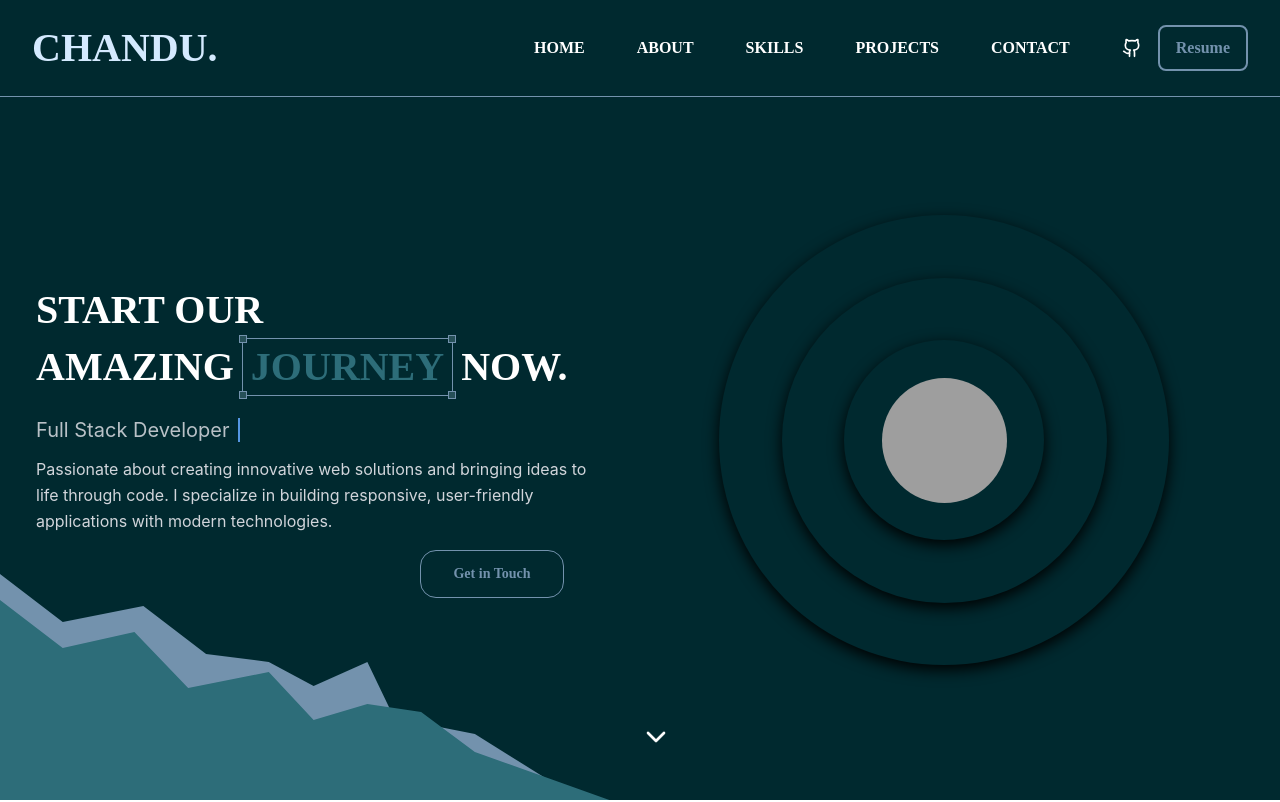
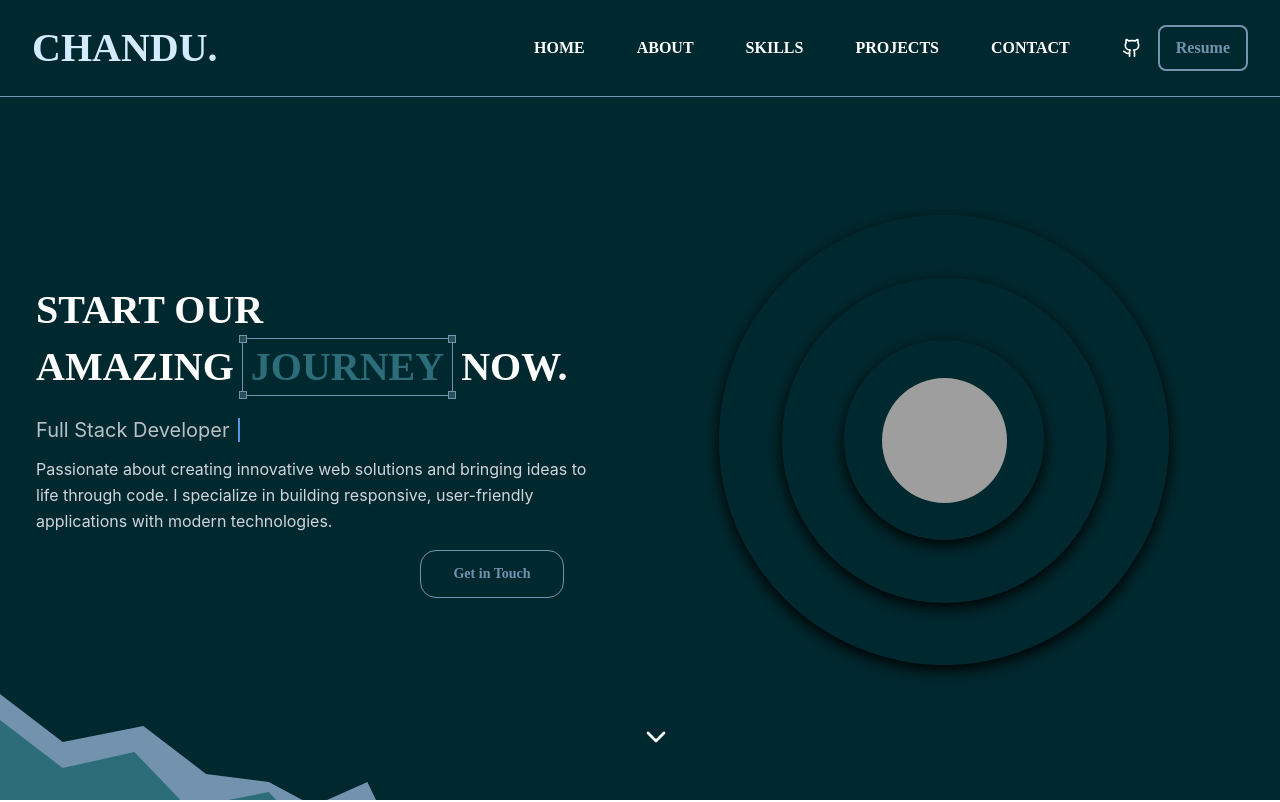
Before and after one commit to ChanduSpace/portfolioReact, a React (Vite) app: page / in a window 1280 px wide. Shown: the top 802 px of the page. Built offline with nearby package versions, Linux system fonts and the light colour scheme; grey boxes are pictures that could not be loaded.

Commit message:
hero page updated

```diff
--- a/src/components/Hero.jsx
+++ b/src/components/Hero.jsx
@@ -26,11 +26,11 @@ const Hero = () => {
   return (
     <section
       id="home"
-      className="relative bg-[#00292f] flex items-center justify-center min-h-screen w-full overflow-hidden"
+      className="relative bg-[#00292f] flex items-center justify-center lg:h-full w-full overflow-hidden h-[100vh]"
     >
       {/* Geometric shapes */}
       <div
-        className="absolute bottom-2.5 left-0 h-screen w-[70vw] z-10 bg-[rgb(115,146,173)] animate-[corner-1-animation_0.5s_linear]"
+        className="absolute bottom-2.5 left-0 h-screen w-[70vw] z-10 bg-[rgb(115,146,173)] animate-[corner-1-animation_0.5s_linear] hidden md:block"
         style={{
           clipPath:
             "polygon(0% 73%, 7% 79%, 16% 77%, 23% 83%, 30% 84%, 35% 87%, 41% 84%, 44% 91%, 53% 93%, 63% 100%, 0% 100%)",
@@ -38,16 +38,17 @@ const Hero = () => {
       ></div>
 
       <div
-        className="absolute bottom-0 left-0 h-screen w-[70vw] z-[11] bg-[#2d6d79] animate-[corner-2-animation_0.5s_linear]"
+        className="absolute bottom-0 left-0 h-screen w-[70vw] z-[11] bg-[#2d6d79] animate-[corner-2-animation_0.5s_linear] hidden md:block"
         style={{
           clipPath:
             "polygon(0 75%, 7% 81%, 15% 79%, 21% 86%, 30% 84%, 35% 90%, 41% 88%, 47% 89%, 53% 94%, 68% 100%, 0% 100%)",
         }}
       ></div>
 
-      <div className="relative z-10 lg:flex items-center justify-center h-[100vh] w-full max-w-7xl mx-auto px-4 gap-8 lg:gap-8">
+      <div className="relative z-10 flex lg:flex items-center justify-center sm:flex-row flex-col-reverse  lg:h-[100vh] w-full max-w-7xl mx-auto px-4 gap-8 lg:gap-8 h-full pt-20 scale-50 sm:scale-100 ">
         {/* Text Content */}
-        <div className="relative flex flex-col items-start justify-center text-white z-[100] max-w-2xl pt-16 sm:pt-20">
+        <div className="relative flex flex-col items-start justify-center text-white z-[100] max-w-2xl ">
+          {/* pt-16 sm:pt-20 scale-50 sm:scale-100 */}
           <h1 className="text-3xl md:text-4xl lg:text-[40px]  font-bold mb-5 font-['Poppins'] lg:leading-[3.5rem]">
             START OUR
             <br />
@@ -83,7 +84,7 @@ const Hero = () => {
         </div>
 
         {/* Image Container */}
-        <div className="pt-20">
+        <div className="">
           <div className="flex justify-center items-center h-[600px] w-[600px] z-[90]  lg:flex">
             <div className="flex justify-center items-center h-[450px] w-[450px] rounded-full shadow-[0_5px_15px_black] transition-all duration-[250ms] hover:shadow-[0_5px_30px_black] hover:scale-[1.02] z-[97] animate-[outer-circle-animation_1.3s_linear]">
               <div className="flex justify-center items-center h-[325px] w-[325px] rounded-full shadow-[0_5px_15px_black] transition-all duration-[250ms] hover:shadow-[0_5px_30px_black] hover:scale-[1.02] z-[98] animate-[middle-circle-animation_1.3s_linear]">
```
